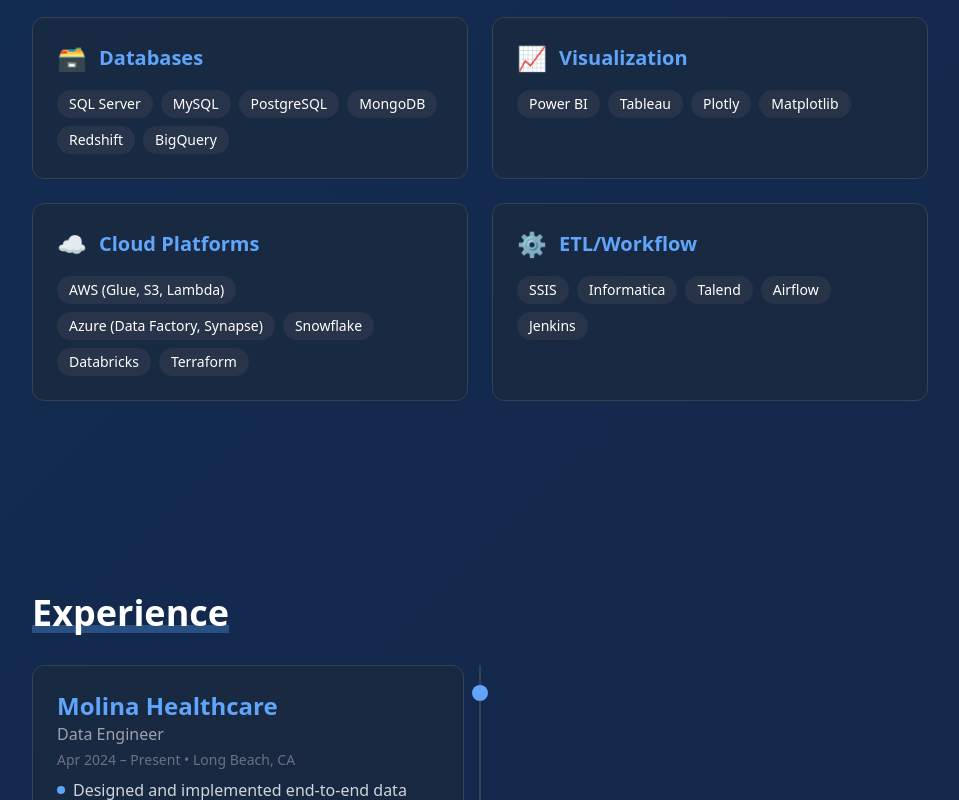
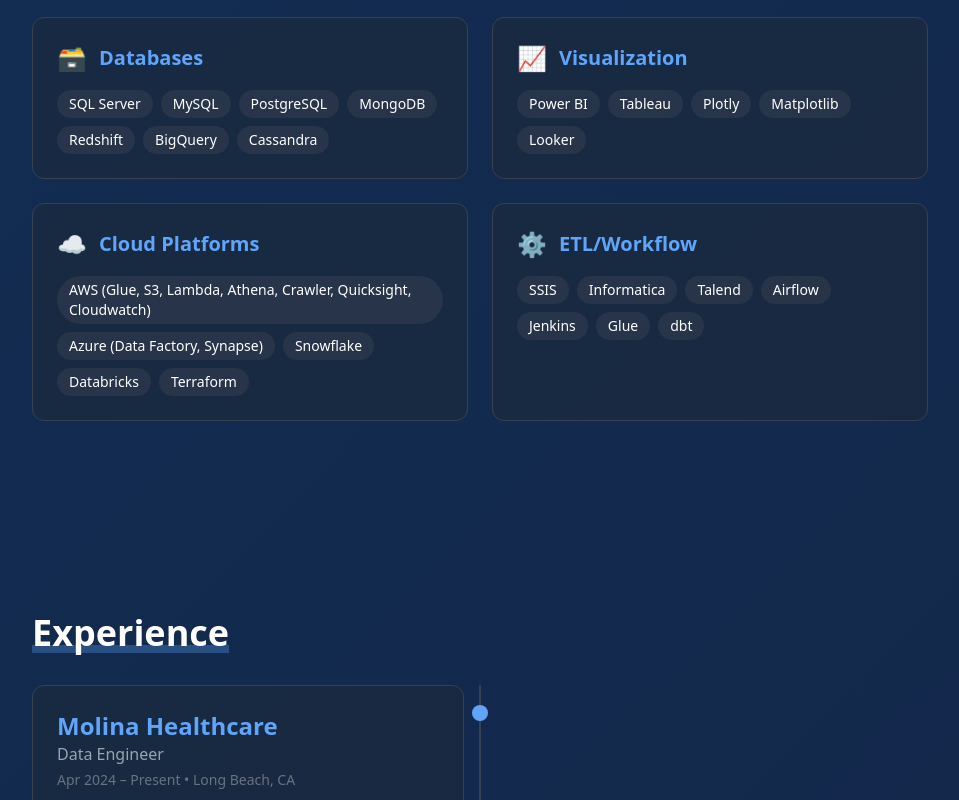
Before and after one commit to durga988722/Portfolio2, a React (Create React App) app: page / in a window 1280 px wide. Shown: the part 1840-2640 px from the top of the page, without its empty margins (160-1119 px from the left). Built offline with nearby package versions, Linux system fonts and the light colour scheme.

Commit message:
Added proj

```diff
--- a/package.json
+++ b/package.json
@@ -7,7 +7,7 @@
     "framer-motion": "^10.16.4",
     "react": "^18.2.0",
     "react-dom": "^18.2.0",
-    "react-scripts": "5.0.1",
+    "react-scripts": "^5.0.1",
     "react-scroll": "^1.8.9",
     "tailwindcss": "^3.3.3"
   },
--- a/src/App.js
+++ b/src/App.js
@@ -319,22 +319,22 @@
                 },
                 {
                   title: 'Databases',
-                  items: ['SQL Server', 'MySQL', 'PostgreSQL', 'MongoDB', 'Redshift', 'BigQuery'],
+                  items: ['SQL Server', 'MySQL', 'PostgreSQL', 'MongoDB', 'Redshift', 'BigQuery', 'Cassandra', ],
                   icon: '🗃️'
                 },
                 {
                   title: 'Visualization',
-                  items: ['Power BI', 'Tableau', 'Plotly', 'Matplotlib'],
+                  items: ['Power BI', 'Tableau', 'Plotly', 'Matplotlib', 'Looker'],
                   icon: '📈'
                 },
                 {
                   title: 'Cloud Platforms',
-                  items: ['AWS (Glue, S3, Lambda)', 'Azure (Data Factory, Synapse)', 'Snowflake', 'Databricks', 'Terraform'],
+                  items: ['AWS (Glue, S3, Lambda, Athena, Crawler, Quicksight, Cloudwatch)', 'Azure (Data Factory, Synapse)', 'Snowflake', 'Databricks', 'Terraform'],
                   icon: '☁️'
                 },
                 {
                   title: 'ETL/Workflow',
-                  items: ['SSIS', 'Informatica', 'Talend', 'Airflow', 'Jenkins'],
+                  items: ['SSIS', 'Informatica', 'Talend', 'Airflow', 'Jenkins', 'Glue', 'dbt'],
                   icon: '⚙️'
                 }
               ].map((category, i) => (
@@ -519,6 +519,12 @@
                   icon: "🚀"
                 },
                 {
+                  "title": "Cloud Data Pipeline Architecture",
+                  "description": "Delivered a scalable AWS data platform that transforms raw information into business intelligence through automated pipelines and self-service analytics capabilities",
+                  "technologies": ["AWS S3", "AWS Glue", "Amazon Athena", "AWS Glue Data Catalog", "Amazon QuickSight", "Serverless Architecture"],
+                  "icon": "📈"
+                },
+                {
                   title: "Real-Time Data Processing",
                   description: "Implemented a real-time data streaming solution using Apache Kafka and Spark, reducing data latency from hours to seconds",
                   technologies: ["Kafka", "Spark Streaming", "Delta Lake"],
@@ -536,13 +542,13 @@
                   technologies: ["Power BI", "Snowflake", "DAX"],
                   icon: "🏥"
                 },
-				{
+				        {
                   title: "Robust ML Model Training Framework",
                   description: "Implemented data augmentation techniques and alignment regularization to enhance model robustness and generalization, integrated with automated CI/CD and re-training pipelines.",
                   technologies: ['Python', 'TensorFlow', 'CI/CD', 'MLflow', 'Data Augmentation', 'Docker', 'Kubernetes'],
                   icon: "🤖"
                 },
-				{
+				        {
                   title: "Real-Time Helmet Detection System",
                   description: "Developed a real-time surveillance system using OpenCV and machine learning to detect motorcyclists with and without helmets, achieving 87% accuracy.",
                   technologies: ['Python', 'OpenCV', 'HOG', 'LinearSVC', 'MySQL', 'Computer Vision', 'Machine Learning'],
```
Also changed, not shown: 1 other file (tests, documents, lock files or other folders).
